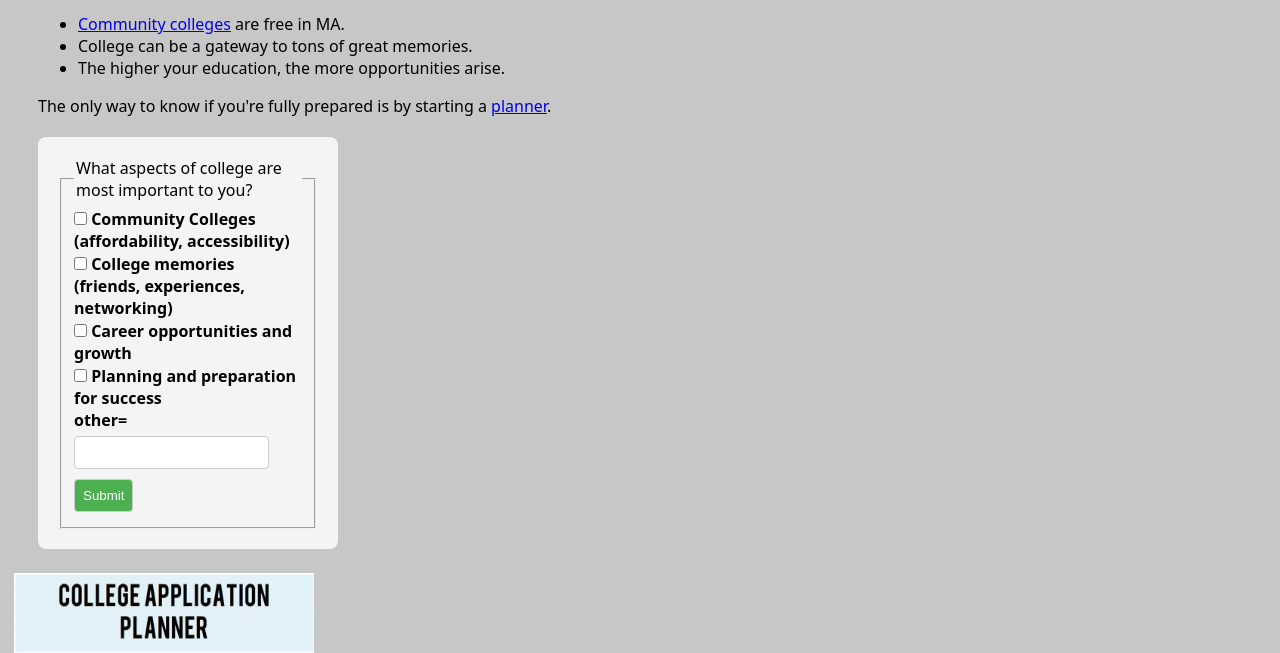
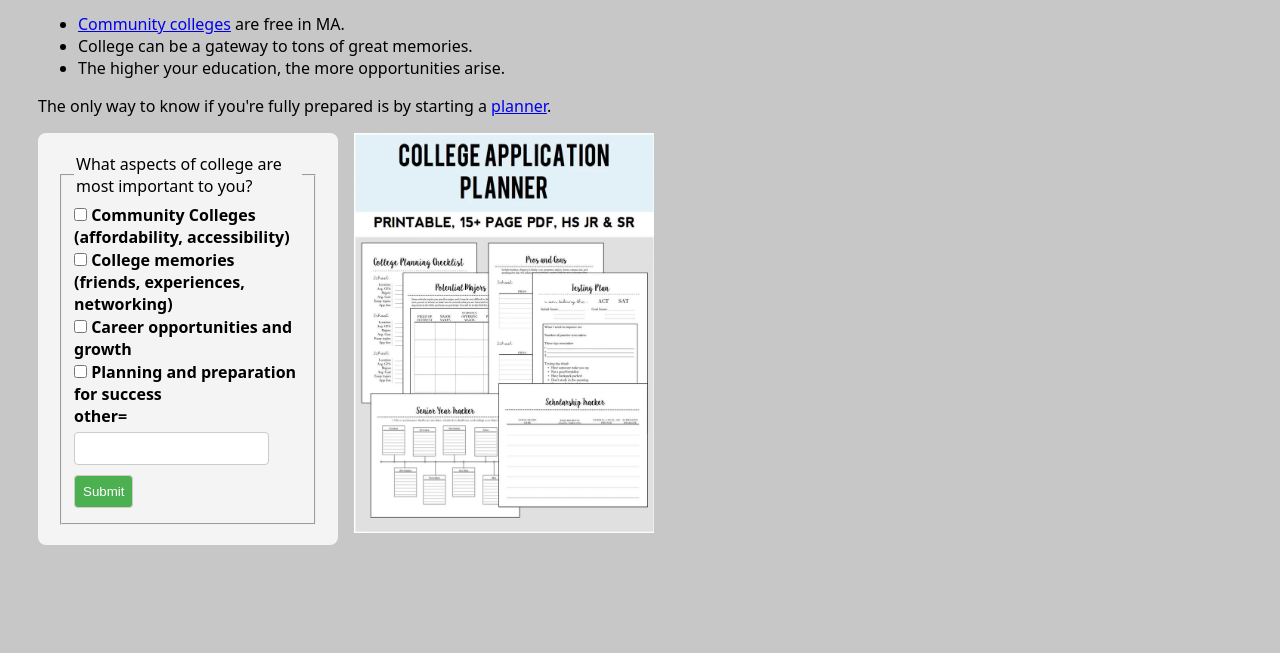
Before and after one commit to Franklin188768/College-Website, a website: page page2.html in a window 1280 px wide. Shown: the part 300-953 px from the top of the page. After the commit the page ends 883 px from the top, so only its background shows below. Drawn offline with Linux system fonts and the light colour scheme.

Commit message:
collegepage styling

```diff
--- a/page2.html
+++ b/page2.html
@@ -35,7 +35,7 @@
 
     <p>The only way to know if you're fully prepared is by starting a <a
         href="https://www.etsy.com/listing/506314267/college-application-planner-15-page">planner</a>.</p>
-
+    <div class="collegepage">
       <form>
         <fieldset>
           <legend>What aspects of college are most important to you?</legend>
@@ -66,12 +66,15 @@
           <button type="submit">Submit</button>
         </fieldset>
       </form>
+      <div class="image-container">
+        <img src="/images/planning pic.webp" width="300px" height="400px" />
+      </div>
+    </div>
+
     </div>
   </main>
 
-  <div class="image-container">
-    <img src="/images/planning pic.webp" width="300px" height="400px" />
-  </div>
+
 
 </body>
 
--- a/styles.css
+++ b/styles.css
@@ -102,7 +102,6 @@ form {
   border-radius: 8px;
   width: 300px;
   margin-left: 0;
-  margin-top: 20px;
 }
 
 label {
@@ -132,3 +131,10 @@ button:hover {
   font-weight: bold;
   text-align: center;
 }
+
+.collegepage {
+  display: flex;
+  gap: 1rem;
+  align-content: center;
+  flex-wrap: wrap;
+}
```
Lines whose indentation alone changed are shown as unchanged.
